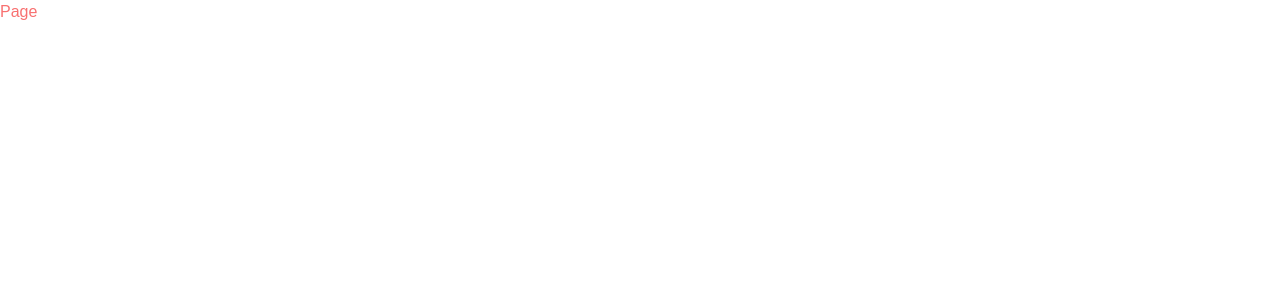
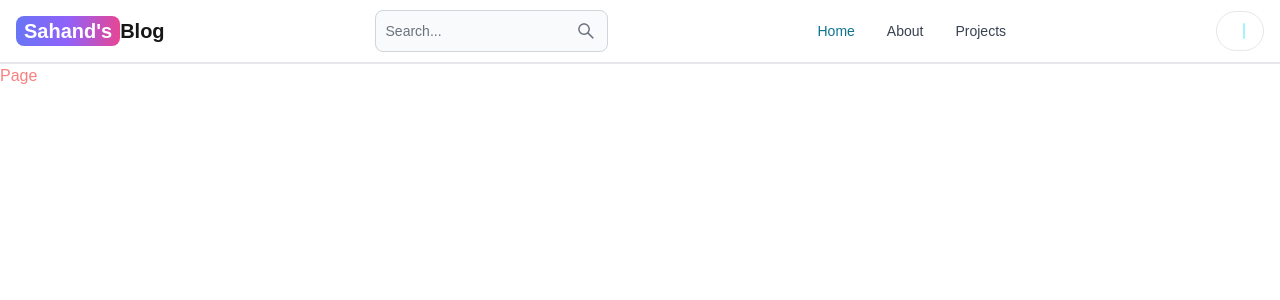
Before and after one commit to mankind4dev/mankind4dev-blog-nextjs, a Next.js app: page / in a window 1280 px wide. Shown: the top 300 px of the page. Built offline with nearby package versions, Linux system fonts and the light colour scheme.

Commit message:
Add header component section

```diff
--- /dev/null
+++ b/src/app/components/Header.jsx
@@ -0,0 +1,104 @@
+'use client';
+import { Button, Navbar, TextInput } from 'flowbite-react';
+import Link from 'next/link';
+import { AiOutlineSearch } from 'react-icons/ai';
+import { FaMoon, FaSun } from 'react-icons/fa';
+import { usePathname } from 'next/navigation';
+// import { useTheme } from 'next-themes';
+// import { SignedIn, SignedOut, SignInButton, UserButton } from '@clerk/nextjs';
+// import { dark, light } from '@clerk/themes';
+import { useEffect, useState } from 'react';
+import { useRouter, useSearchParams } from 'next/navigation';
+export default function Header() {
+  const path = usePathname();
+//   const { theme, setTheme } = useTheme();
+  const router = useRouter();
+  const [searchTerm, setSearchTerm] = useState('');
+  const searchParams = useSearchParams();
+
+  const handleSubmit = (e) => {
+    e.preventDefault();
+    const urlParams = new URLSearchParams(searchParams);
+    urlParams.set('searchTerm', searchTerm);
+    const searchQuery = urlParams.toString();
+    router.push(`/search?${searchQuery}`);
+  };
+
+  useEffect(() => {
+    const urlParams = new URLSearchParams(searchParams);
+    const searchTermFromUrl = urlParams.get('searchTerm');
+    if (searchTermFromUrl) {
+      setSearchTerm(searchTermFromUrl);
+    }
+  }, [searchParams]);
+
+  return (
+    <Navbar className='border-b-2'>
+      <Link
+        href='/'
+        className='self-center whitespace-nowrap text-sm sm:text-xl font-semibold dark:text-white'
+      >
+        <span className='px-2 py-1 bg-gradient-to-r from-indigo-500 via-purple-500 to-pink-500 rounded-lg text-white'>
+          Sahand&apos;s
+        </span>
+        Blog
+      </Link>
+      <form onSubmit={handleSubmit}>
+        <TextInput
+          type='text'
+          placeholder='Search...'
+          rightIcon={AiOutlineSearch}
+          className='hidden lg:inline'
+          value={searchTerm}
+          onChange={(e) => setSearchTerm(e.target.value)}
+        />
+      </form>
+      <Button className='w-12 h-10 lg:hidden' color='gray' pill>
+        <AiOutlineSearch />
+      </Button>
+      <div className='flex gap-2 md:order-2'>
+        <Button
+          className='w-12 h-10 hidden sm:inline'
+          color='gray'
+          pill
+        //   onClick={() => setTheme(theme === 'light' ? 'dark' : 'light')}
+        >
+          {/* {theme === 'light' ? <FaSun /> : <FaMoon />s} */}
+        </Button>
+        {/* <SignedIn>
+          <UserButton
+            appearance={{
+              baseTheme: theme === 'light' ? light : dark,
+            }}
+            userProfileUrl='/dashboard?tab=profile'
+          />
+        </SignedIn> */}
+        {/* <SignedOut>
+          <Link href='/sign-in'>
+            <Button gradientDuoTone='purpleToBlue' outline>
+              Sign In
+            </Button>
+          </Link>
+        </SignedOut> */}
+        <Navbar.Toggle />
+      </div>
+      <Navbar.Collapse>
+        <Link href='/'>
+          <Navbar.Link active={path === '/'} as={'div'}>
+            Home
+          </Navbar.Link>
+        </Link>
+        <Link href='/about'>
+          <Navbar.Link active={path === '/about'} as={'div'}>
+            About
+          </Navbar.Link>
+        </Link>
+        <Link href='/projects'>
+          <Navbar.Link active={path === '/projects'} as={'div'}>
+            Projects
+          </Navbar.Link>
+        </Link>
+      </Navbar.Collapse>
+    </Navbar>
+  );
+}
--- a/src/app/layout.js
+++ b/src/app/layout.js
@@ -1,5 +1,6 @@
 import { Geist, Geist_Mono } from "next/font/google";
 import "./globals.css";
+import Header from "./components/Header";
 
 const geistSans = Geist({
   variable: "--font-geist-sans",
@@ -22,6 +23,7 @@
       <body
         className={`${geistSans.variable} ${geistMono.variable} antialiased`}
       >
+        <Header />
         {children}
       </body>
     </html>
--- a/tailwind.config.mjs
+++ b/tailwind.config.mjs
@@ -1,9 +1,11 @@
+import flowbite from "flowbite-react/tailwind";
 /** @type {import('tailwindcss').Config} */
 export default {
   content: [
     "./src/pages/**/*.{js,ts,jsx,tsx,mdx}",
     "./src/components/**/*.{js,ts,jsx,tsx,mdx}",
     "./src/app/**/*.{js,ts,jsx,tsx,mdx}",
+    flowbite.content(),
   ],
   theme: {
     extend: {
@@ -13,5 +15,5 @@
       },
     },
   },
-  plugins: [],
+  plugins: [flowbite.plugin()],
 };
```
Also changed, not shown: package.json (+6 -4 lines), 1 other file (tests, documents, lock files or other folders).
